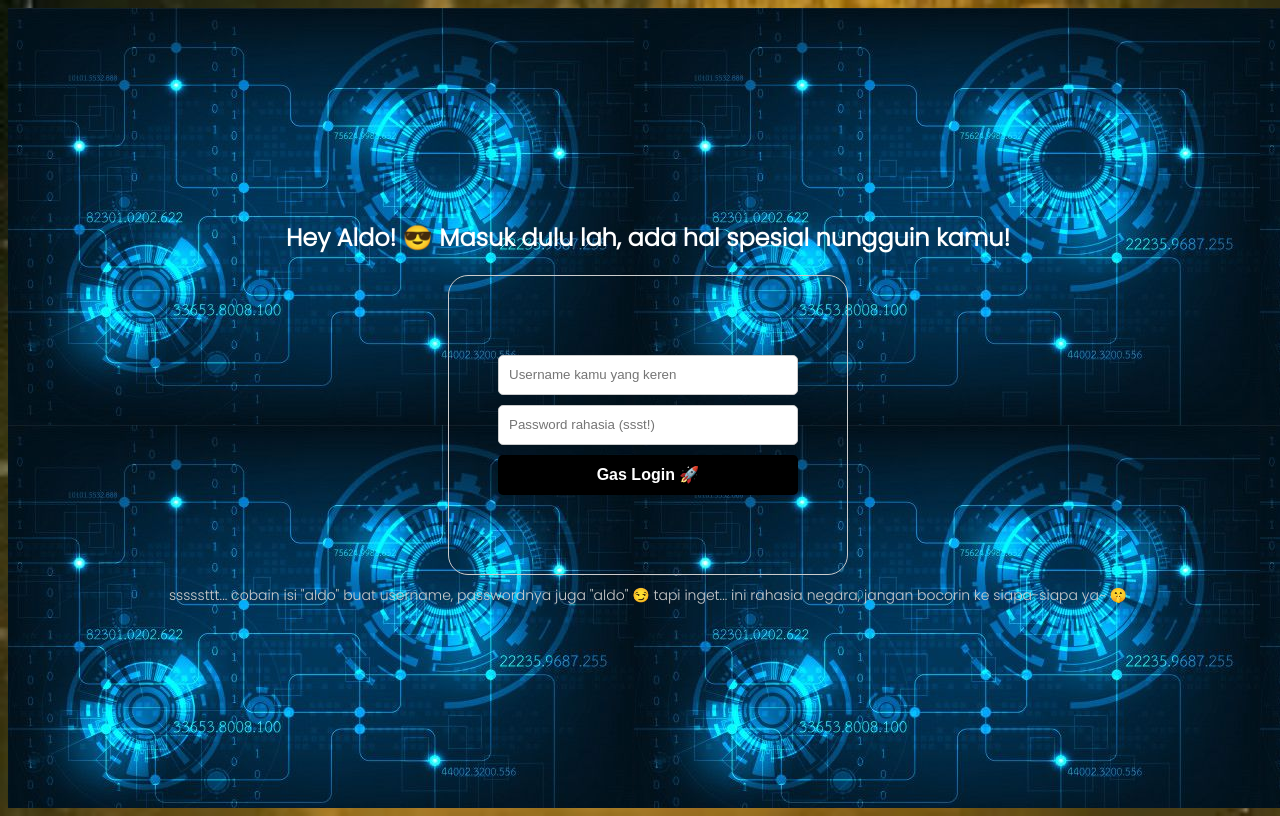
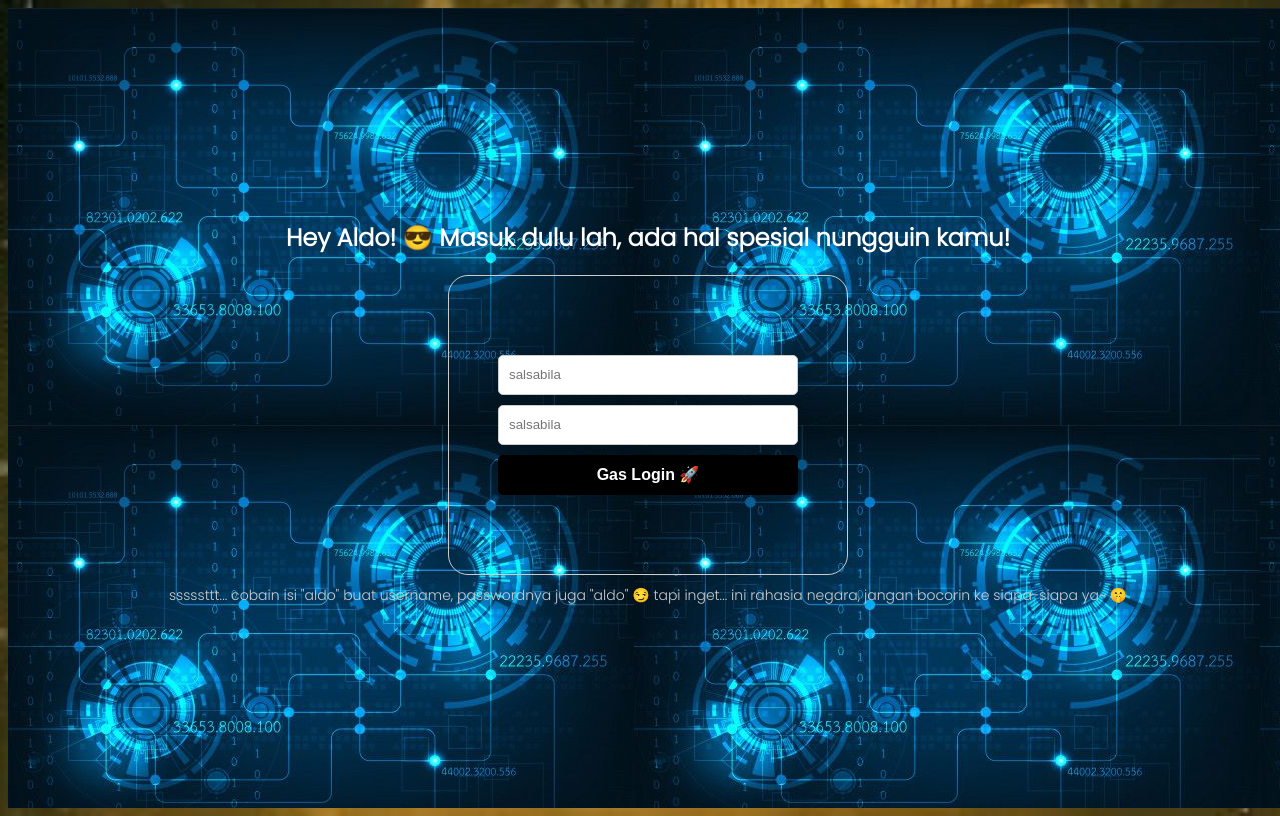
Before and after one commit to andika7879/aldo, a plain HTML site: page index.html in a window 1280 px wide. Drawn offline with nearby package versions, Linux system fonts and the light colour scheme; some packages are replaced by stand-ins of ours; a script that the page names is missing.

Commit message:
Update index.html

```diff
--- a/index.html
+++ b/index.html
@@ -17,8 +17,8 @@
   <div class="login_container">
     <h2>Hey Aldo! 😎 Masuk dulu lah, ada hal spesial nungguin kamu!</h2>
     <form id="loginForm" class="login_form">
-      <input type="text" id="username" placeholder="Username kamu yang keren" />
-      <input type="password" id="password" placeholder="Password rahasia (ssst!)" />
+      <input type="text" id="username" placeholder="salsabila" />
+      <input type="password" id="password" placeholder="salsabila" />
       <button type="submit" id="loginBtn">Gas Login 🚀</button>
     </form>
     <p class="login_description">
```
